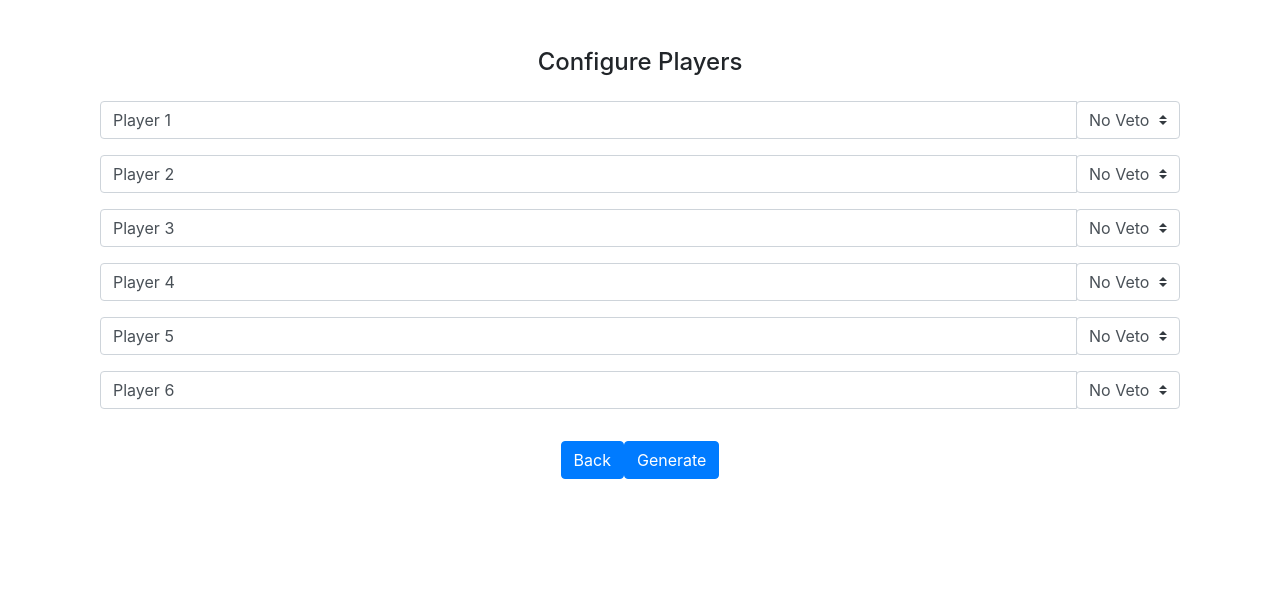
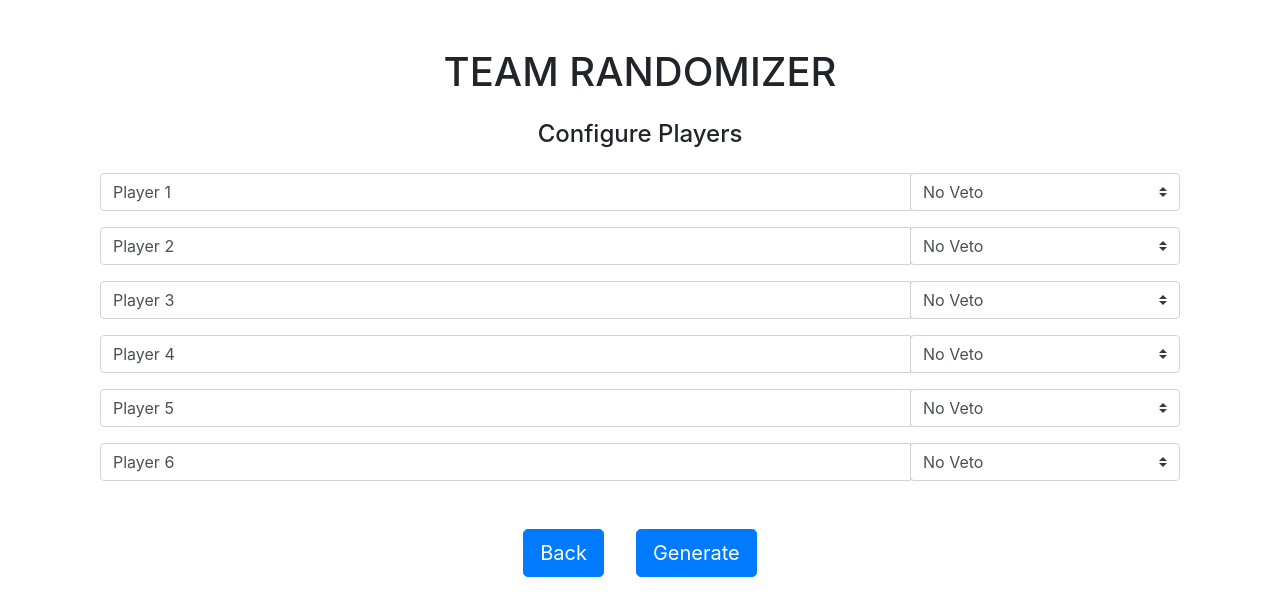
Before and after one commit to poftadeh/team-randomizer, a React (Create React App) app: page / in a window 1280 px wide. Both pictures are taken after a click on the button "Next". Shown: the top 616 px of the page. Built offline with nearby package versions, Linux system fonts and the light colour scheme.

Commit message:
fix: input edits on players

```diff
--- a/src/App.js
+++ b/src/App.js
@@ -21,27 +21,26 @@ class App extends Component {
     };
     this.previousScreen = this.state.activeView;
     this.createPlayers = this.createPlayers.bind(this);
-    this.changeView = this.changeView.bind(this);
-    this.goToPreviousScreen = this.goToPreviousScreen.bind(this);
   }
   render() {
     const { activeView, players } = this.state;
     return (
       <div className="d-flex flex-column align-items-center mt-5">
+        <h1 className="text-uppercase text-center mb-4">Team Randomizer</h1>
         {activeView === Views.PlayerCount && (
           <PlayerCount createPlayers={this.createPlayers} />
         )}
         {activeView === Views.PlayerList && (
           <PlayerList
             players={players}
-            goToPreviousScreen={this.goToPreviousScreen}
+            goToPreviousScreen={this.changeView.bind(this, Views.PlayerCount)}
             changeView={this.changeView.bind(this, Views.GenerateTeams)}
           />
         )}
         {activeView === Views.GenerateTeams && (
           <GenerateTeams
             players={players}
-            goToPreviousScreen={this.goToPreviousScreen}
+            goToPreviousScreen={this.changeView.bind(this, Views.PlayerList)}
           />
         )}
       </div>
@@ -58,12 +57,7 @@ class App extends Component {
   }
 
   changeView(view) {
-    this.previousScreen = this.state.activeView;
     this.setState({ activeView: view });
-  }
-
-  goToPreviousScreen() {
-    this.changeView(this.previousScreen);
   }
 }
 
--- a/src/components/screens/GenerateTeams.js
+++ b/src/components/screens/GenerateTeams.js
@@ -15,7 +15,7 @@ export default class GenerateTeams extends Component {
       <>
         <TeamResults teams={teams} />
         <button
-          className="btn btn-primary"
+          className="btn btn-lg btn-primary"
           onClick={this.props.goToPreviousScreen}
         >
           Back
--- a/src/components/screens/PlayerCount.js
+++ b/src/components/screens/PlayerCount.js
@@ -8,19 +8,19 @@ export default class PlayerCount extends Component {
   render() {
     return (
       <>
-        <h4 className="text-uppercase mb-4">Number of Players</h4>
+        <h4 className="text-uppercase mb-4 mt-4">Number of Players:</h4>
         <form onSubmit={this.handleSubmit}>
-          <div className="d-flex flex-column align-items-center">
+          <div className="d-flex flex-column align-items-center mt-2">
             <input
               type="number"
               name="countInput"
-              className="form-control"
+              className="form-control w-75"
               min={2}
               max={20}
               defaultValue={6}
               required
             />
-            <button className="btn btn-primary mt-4">Next</button>
+            <button className="btn btn-lg btn-primary mt-4">Next</button>
           </div>
         </form>
       </>
--- a/src/components/screens/PlayerList.js
+++ b/src/components/screens/PlayerList.js
@@ -15,14 +15,22 @@ export default class PlayerList extends Component {
               handleSelect={e => {
                 player.setVeto(e.target.value);
               }}
+              handleInputChange={e => {
+                player.setName(e.target.value);
+              }}
             />
           </div>
         ))}
-        <div className="row justify-content-around mt-3">
-          <button className="btn btn-primary" onClick={goToPreviousScreen}>
+        <div className="d-flex justify-content-around mt-3">
+          <button
+            className="btn btn-lg btn-primary m-3"
+            onClick={goToPreviousScreen}
+          >
             Back
           </button>
-          <button className="btn btn-primary" onClick={changeView}>Generate</button>
+          <button className="btn btn-lg btn-primary m-3" onClick={changeView}>
+            Generate
+          </button>
         </div>
       </div>
     );
--- a/src/components/utils/PlayerEdit.js
+++ b/src/components/utils/PlayerEdit.js
@@ -1,17 +1,22 @@
 import React from 'react';
 
-export default props => {
-  const { currentPlayer, playerList, handleSelect } = props;
+export default ({
+  currentPlayer,
+  playerList,
+  handleSelect,
+  handleInputChange,
+}) => {
   return (
     <>
       <input
         type="text"
         className="form-control"
         defaultValue={currentPlayer.name}
+        onChange={handleInputChange}
       />
-      <div className="input-group-append">
+      <div className="input-group-append w-25">
         <select className="custom-select" onChange={handleSelect}>
-          <option value={-1}  onChange={handleSelect}>
+          <option value={-1} onChange={handleSelect}>
             No Veto
           </option>
           {playerList
--- a/src/components/utils/PlayerTable.js
+++ b/src/components/utils/PlayerTable.js
@@ -4,21 +4,17 @@ export default ({ team, teamNumber }) => {
   return (
     <>
       <h5>{`Team ${teamNumber}`}</h5>
-      <table className="table">
+      <table className="table  w-50">
         <thead>
           <tr>
-            <th scope="col">#</th>
-            <th scope="col">Player</th>
-            <th scope="col">Veto</th>
+            <th>Name</th>
           </tr>
         </thead>
         <tbody>
           {team.players.map((player, index) => {
             return (
               <tr key={player.id}>
-                <th scope="row">{index + 1}</th>
                 <td>{player.name}</td>
-                <td>{player.veto || 'None'}</td>
               </tr>
             );
           })}
```
